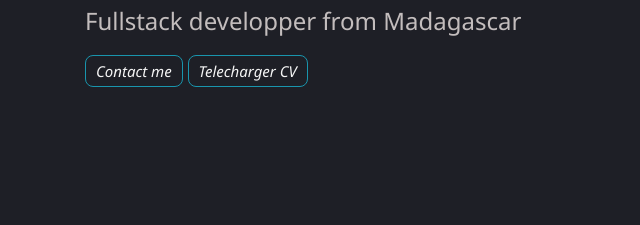
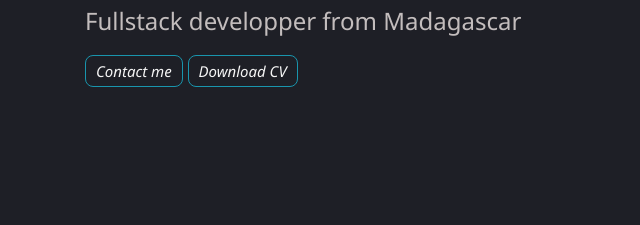
Before and after one commit to fitiavana7/website, a plain HTML site: page index.html in a window 1280 px wide. Shown: the part 413-638 px from the top of the page, 0-640 px from the left. Drawn offline with Linux system fonts and the light colour scheme.

Commit message:
final change

```diff
--- a/index.html
+++ b/index.html
@@ -59,7 +59,9 @@
                     <h3>Fullstack developper from Madagascar</h3>
                     <div class="acceuil-boutton">
                         <a href="#contact" class="boutton-perso">Contact me</a>
-                        <a href="./assets/files/fitiavana-cv.pdf" target="_blank" class="boutton-perso">Telecharger CV</a>
+                        <a
+                            href="https://docs.google.com/document/d/1s-lWm1udqzhbRORR31ZI1vLcAIFlZdDMA4eFJQa2-lI/edit?usp=sharing" target="_blank"
+                            class="boutton-perso">Download CV</a>
                     </div>
                 </div>
                 <div class="acceuil-pic">
```
Also changed, not shown: 1 other file.
